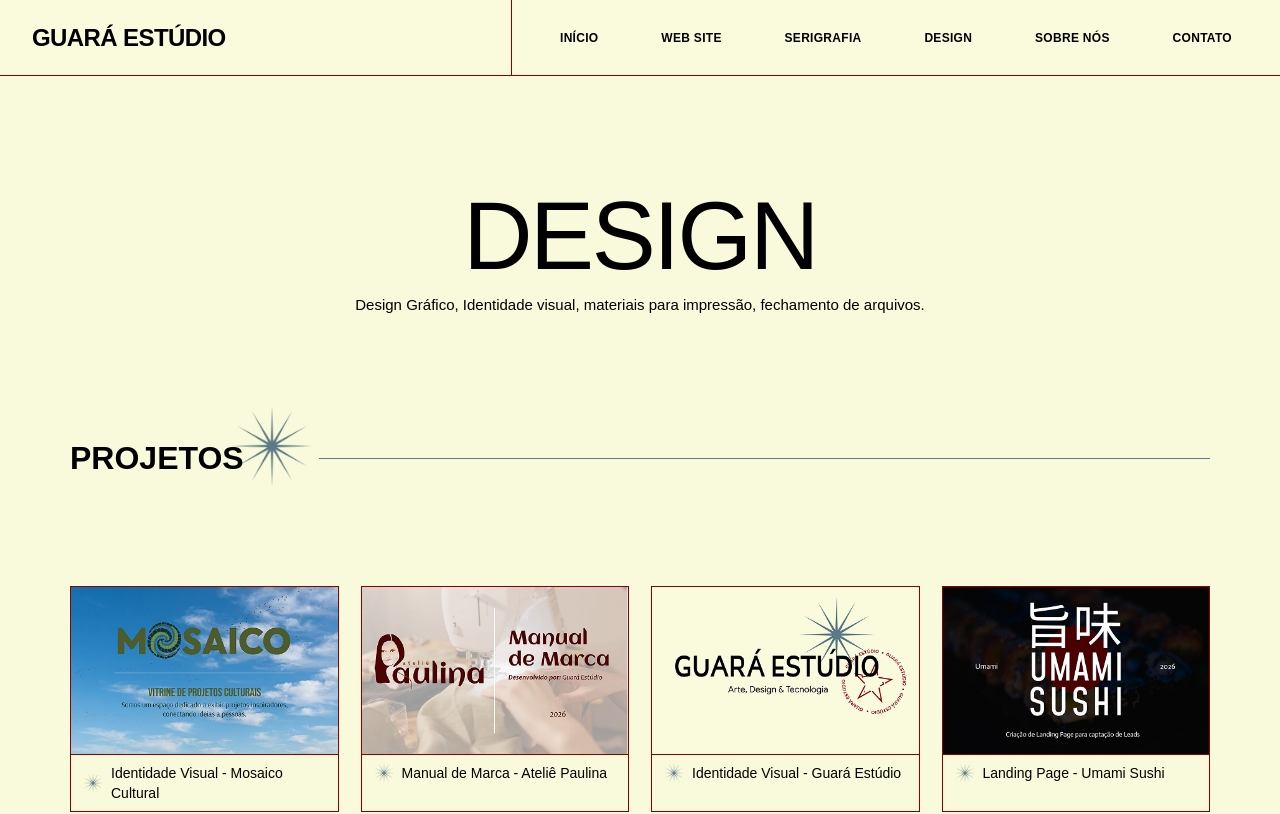
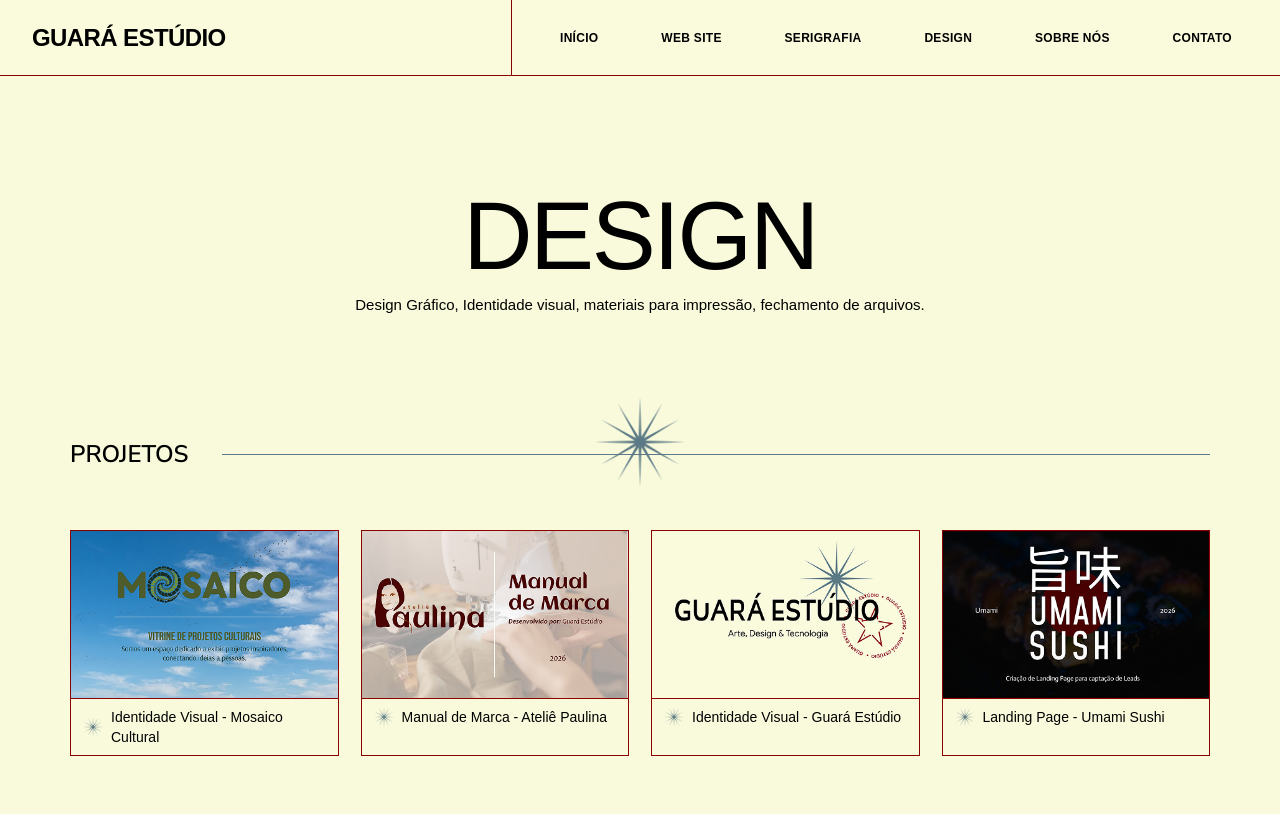
Before and after one commit to frank159/Portfolio, a Next.js app: page /projetos/desing in a window 1280 px wide. Shown: the top 814 px of the page. Built offline with nearby package versions, Linux system fonts and the light colour scheme; a web font is replaced by a local one.

Commit message:
feat: add SectionHeader component for improved project section layout

```diff
--- a/src/app/projetos/desing/page.tsx
+++ b/src/app/projetos/desing/page.tsx
@@ -1,9 +1,11 @@
-import Image from "next/image";
+import type { ReactNode } from "react";
 import Text from "@/src/components/Text/Text";
+import Title from "@/src/components/Title/Title";
 import Contact from "@/src/components/Contact/Contact";
 import ProjectCard, {
   type ProjectCardProps,
 } from "@/src/components/ProjectCard/ProjectCard";
+import { Reveal, StarLine, StarMark } from "@/src/components/StarBorders/InView";
 
 /**
  * Imagens do modal: /imgs/design/<pasta>/<pasta>-img1.png ... imgN.png
@@ -53,6 +55,35 @@
   },
 ];
 
+/* Mesmo cabeçalho de seção da página de Serigrafia (estrela + linha) */
+function SectionHeader({ title }: { title: ReactNode }) {
+  return (
+    <Reveal>
+      <header className="relative mb-8 flex items-center lg:mb-16">
+        <div className="shrink-0">
+          <Title
+            as="h2"
+            font="nunito"
+            weight="semibold"
+            className="relative z-10 uppercase"
+          >
+            {title}
+          </Title>
+        </div>
+
+        <div className="absolute left-1/2 top-1/2 z-[1] h-0 w-0 lg:static lg:-ml-3 lg:w-[90px] lg:shrink-0">
+          <StarMark className="pointer-events-none absolute left-0 top-0 block h-[52px] w-[52px] -translate-x-1/2 -translate-y-1/2 lg:left-1/2 lg:h-[90px] lg:w-[90px]" />
+        </div>
+
+        {/* a linha nasce do centro da estrela e corre para a direita */}
+        <div className="absolute left-1/2 right-0 top-1/2 -translate-y-1/2 lg:static lg:-ml-[45px] lg:flex-1 lg:translate-y-0">
+          <StarLine side="grow" className="w-full" />
+        </div>
+      </header>
+    </Reveal>
+  );
+}
+
 export default function Design() {
   return (
     <main className="min-h-screen bg-[#f9fadb] text-black">
@@ -69,27 +100,14 @@
 
       {/* Projetos */}
       <section className="px-4 pb-24 lg:px-[70px]">
-        <header className="mb-8 flex items-center lg:mb-28">
-          <div className="relative shrink-0">
-            <h2 className="relative z-10 text-[28px] font-semibold uppercase leading-none lg:text-[32px]">
-              Projetos
-            </h2>
-            <Image
-              src="/imgs/Star.png"
-              alt=""
-              aria-hidden
-              width={90}
-              height={90}
-              className="pointer-events-none absolute left-full top-1/2 z-0 -ml-2 h-[52px] w-[52px] -translate-y-1/2 lg:-ml-3 lg:h-[80px] lg:w-[80px] lg:-translate-y-[65%]"
-            />
+        <div className="mx-auto max-w-[1200px]">
+          <SectionHeader title="Projetos" />
+
+          <div className="grid grid-cols-1 gap-[22px] sm:grid-cols-2 lg:grid-cols-4">
+            {projects.map((project) => (
+              <ProjectCard key={project.name} {...project} />
+            ))}
           </div>
-          <div className="ml-[18px] h-px flex-1 bg-[#5b7a8c] lg:ml-[75px]" />
-        </header>
-
-        <div className="grid grid-cols-1 gap-[22px] sm:grid-cols-2 lg:grid-cols-4">
-          {projects.map((project) => (
-            <ProjectCard key={project.name} {...project} />
-          ))}
         </div>
       </section>
 
```
